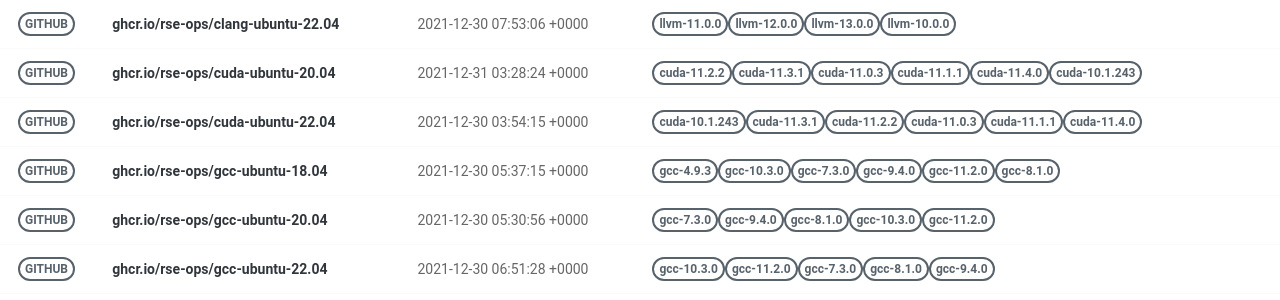
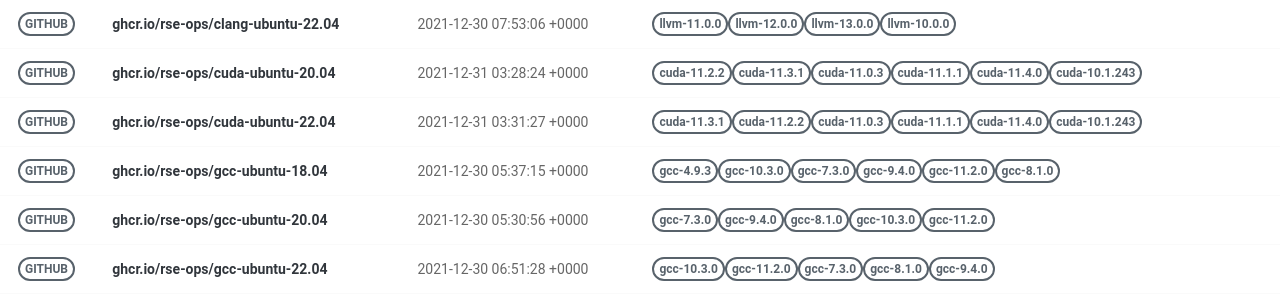
Before and after one commit to rse-ops/docker-images, a Jekyll site: the page built from pages/index.md, in a window 1280 px wide. Shown: the part 228-528 px from the top of the page. Built offline with Jekyll 4.4.1, drawn with Linux system fonts in a browser that asks for light colours; nearby versions of some CDN libraries.

Commit message:
Automated push to update library 2021-12-31

```diff
--- a/_library/ghcr.io-rse-ops-cuda-ubuntu-22.04.md
+++ b/_library/ghcr.io-rse-ops-cuda-ubuntu-22.04.md
@@ -1,14 +1,11 @@
 ---
 layout: container
 name: ghcr.io/rse-ops/cuda-ubuntu-22.04
-updated_at: 2021-12-30 03:54:15.588048
+updated_at: 2021-12-31 03:31:27.638579
 
 
 container_url: https://github.com/orgs/rse-ops/packages/container/package/cuda-ubuntu-22.04
 versions:
- - tag: cuda-10.1.243
-   dockerfile: https://github.com/rse-ops/docker-images/blob/main/ubuntu/cuda/Dockerfile
-   manifest: https://crane.ggcr.dev/manifest/ghcr.io/rse-ops/cuda-ubuntu-22.04:cuda-10.1.243
  - tag: cuda-11.3.1
    dockerfile: https://github.com/rse-ops/docker-images/blob/main/ubuntu/cuda/Dockerfile
    manifest: https://crane.ggcr.dev/manifest/ghcr.io/rse-ops/cuda-ubuntu-22.04:cuda-11.3.1
```
Also changed, not shown: other parts of _library/ghcr.io-rse-ops-cuda-ubuntu-22.04.md (+3 -0 lines).
